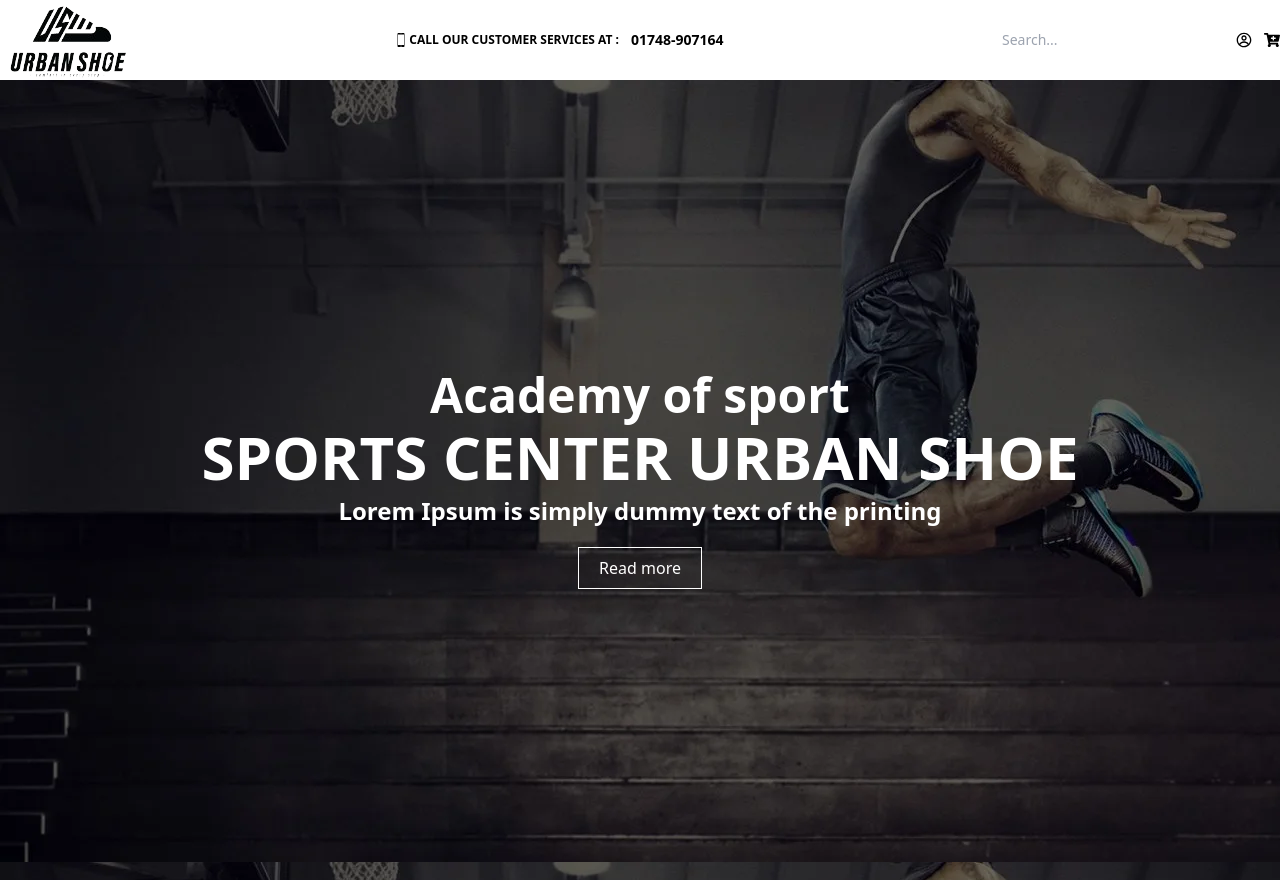
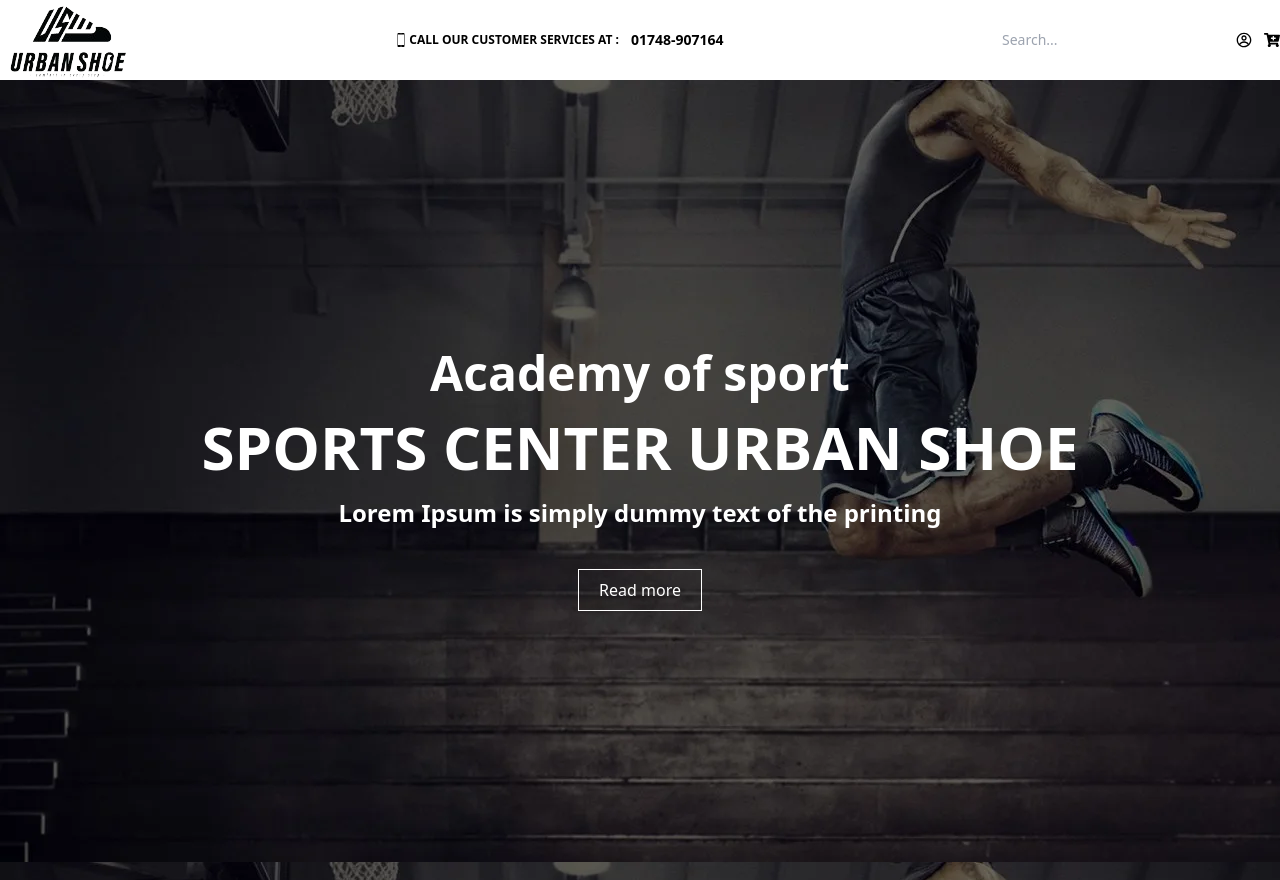
Before and after one commit to ibrahim2337/urban-shoe, a React (Vite) app: page / in a window 1280 px wide. Built offline with nearby package versions, Linux system fonts and the light colour scheme.

Commit message:
banner photo ready

```diff
--- a/src/component/Banner/Banner.jsx
+++ b/src/component/Banner/Banner.jsx
@@ -5,11 +5,15 @@ const Banner = () => {
   return (
     <div className="image1 flex items-center justify-center py-20">
       <div className="text-center">
-        <h3 className="text-white font-bold text-5xl pb-2">Academy of sport</h3>
-        <h1 className="text-white font-extrabold text-6xl pb-2">
+        <h3 className=" text-white font-bold text-5xl pb-5">
+          Academy of sport
+        </h3>
+
+        <h1 className=" text-white font-extrabold text-6xl pb-5">
           SPORTS CENTER URBAN SHOE
         </h1>
-        <p className="text-white font-bold text-2xl pb-5">
+
+        <p className="text-white font-bold text-2xl pb-10">
           Lorem Ipsum is simply dummy text of the printing
         </p>
         <button className="text-white py-2 px-5 text-center border border-white ">
```
